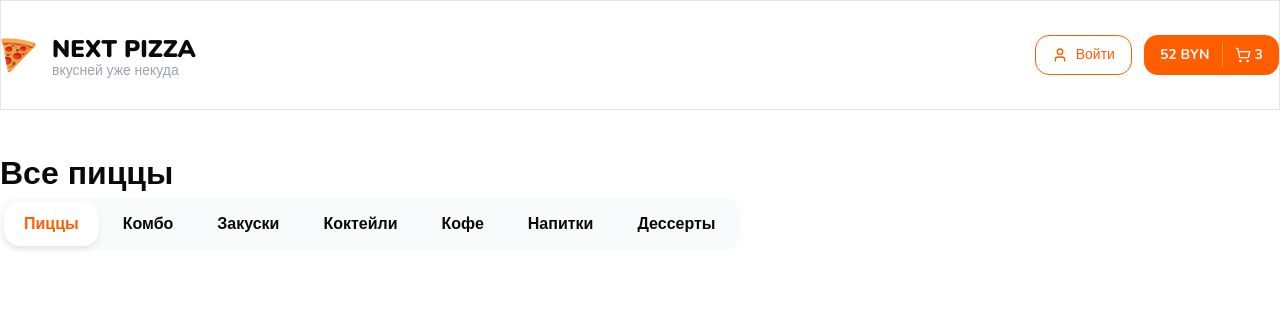
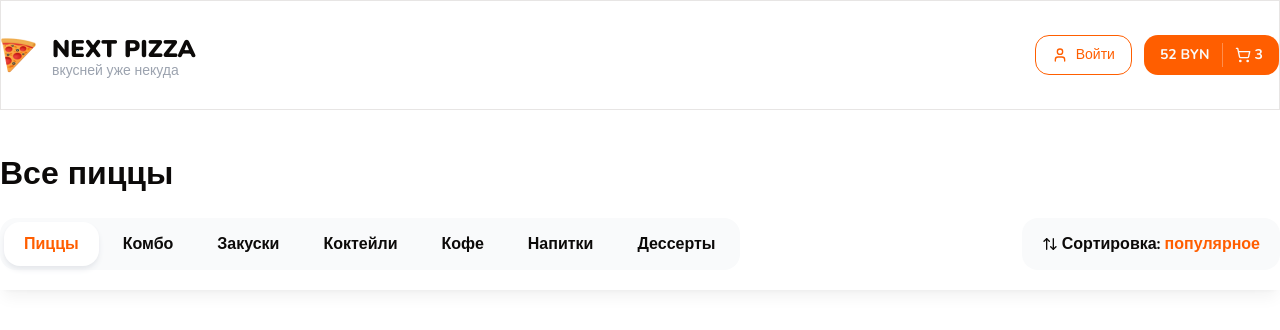
Before and after one commit to DiMoNiO04/next-pizza, a Next.js app: page / in a window 1280 px wide. Shown: the top 330 px of the page. Built offline with nearby package versions, Linux system fonts and the light colour scheme.

Commit message:
feat: add sort popup and top bar

```diff
--- a/src/app/page.tsx
+++ b/src/app/page.tsx
@@ -1,12 +1,12 @@
-import { Categories, Container, Title } from '@/components/shared'
+import { Container, Title, TopBar } from '@/components/shared'
 
 export default function Home() {
   return (
     <>
       <Container className="mt-10">
         <Title text="Все пиццы" size="lg" className="font-extrabold" />
-        <Categories />
       </Container>
+      <TopBar />
     </>
   )
 }
--- /dev/null
+++ b/src/components/shared/SortPopup.tsx
@@ -0,0 +1,16 @@
+import { cn } from '@/lib/utils'
+import { ArrowUpDown } from 'lucide-react'
+
+interface ISortPopupProps {
+  className?: string
+}
+
+export const SortPopup = ({ className }: ISortPopupProps) => {
+  return (
+    <div className={cn('inline-flex items-center gap-1 bg-gray-50 px-5 h-[52px] rounded-2xl cursor-pointer', className)}>
+      <ArrowUpDown size={16} />
+      <b>Сортировка: </b>
+      <b className="text-primary">популярное</b>
+    </div>
+  )
+}
--- /dev/null
+++ b/src/components/shared/TopBar.tsx
@@ -0,0 +1,19 @@
+import { cn } from '@/lib/utils'
+import { Categories } from './Categories'
+import { SortPopup } from './SortPopup'
+import { Container } from './Container'
+
+interface ITopBarProps {
+  className?: string
+}
+
+export const TopBar = ({ className }: ITopBarProps) => {
+  return (
+    <div className={cn('sticky top-0 bg-white py-5 shadow-lg shadow-black/5 z-10', className)}>
+      <Container className="flex items-center justify-between">
+        <Categories />
+        <SortPopup />
+      </Container>
+    </div>
+  )
+}
--- a/src/components/shared/index.ts
+++ b/src/components/shared/index.ts
@@ -2,3 +2,5 @@
 export { Container } from './Container'
 export { Title } from './Title'
 export { Categories } from './Categories'
+export { SortPopup } from './SortPopup'
+export { TopBar } from './TopBar'
```
